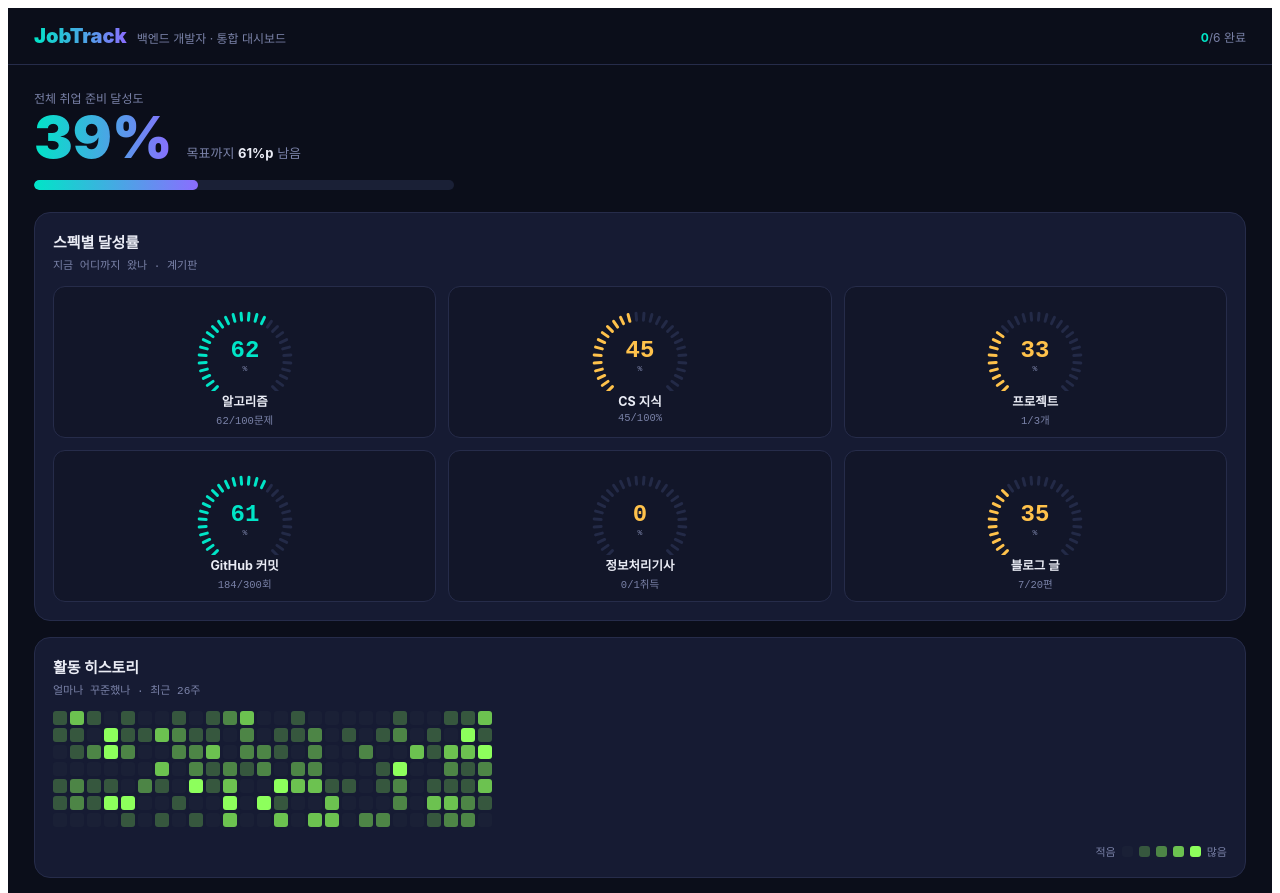
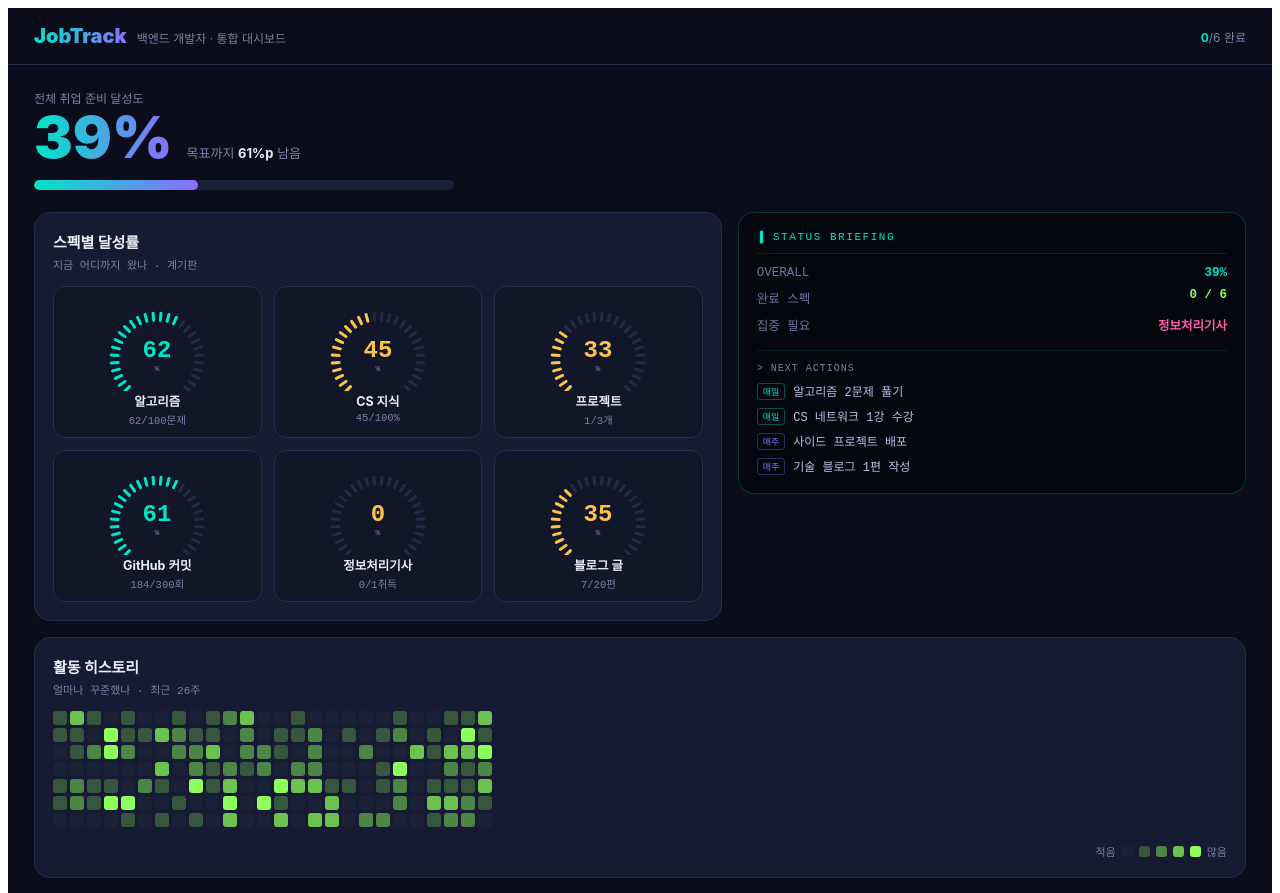
Before and after one commit to wikys0609-tech/jobtrack, a React (Vite) app in the folder jobtrack/: page / in a window 1280 px wide. Shown: the top 893 px of the page. Built offline with nearby package versions, Linux system fonts and the light colour scheme.

Commit message:
feat: 통합 그리드 배치 - 대시보드 레이아웃 완성

```diff
--- a/jobtrack/src/App.jsx
+++ b/jobtrack/src/App.jsx
@@ -1,4 +1,4 @@
-// 색상 팔레트 — 앞으로 계속 씁니다
+// ── 색상 팔레트 ──
 const BG = "#0B0E1A";
 const CARD = "#161B33";
 const LINE = "#262C4A";
@@ -7,7 +7,7 @@ const MUTE = "#7A82A8";
 const NEON = "#00E5C7";
 const VIOLET = "#8B6DFF";
 
-// 임시 데이터 (나중에 Supabase로 교체할 자리)
+// ── 데이터 (나중에 Supabase로 교체할 자리) ──
 const SPECS = [
   { name: "알고리즘", target: 100, unit: "문제", cur: 62 },
   { name: "CS 지식", target: 100, unit: "%", cur: 45 },
@@ -17,7 +17,7 @@ const SPECS = [
   { name: "블로그 글", target: 20, unit: "편", cur: 7 },
 ];
 
-// 잔디 목업 데이터 생성 (나중에 실제 활동 기록으로 교체)
+// 잔디 목업 데이터 생성
 function makeGrass() {
   const weeks = 26, g = [];
   let seed = 7;
@@ -35,7 +35,7 @@ function makeGrass() {
 const GRASS = makeGrass();
 const GRASS_COLORS = ["#1A2036", "#8DFF5C44", "#8DFF5C77", "#8DFF5CBB", "#8DFF5C"];
 
-// 다음 할 일 (주기 포함) — 나중에 투두 DB로 교체
+// 다음 할 일 (주기 포함)
 const NEXT_TODOS = [
   { text: "알고리즘 2문제 풀기", cycle: "매일" },
   { text: "CS 네트워크 1강 수강", cycle: "매일" },
@@ -51,7 +51,6 @@ function App() {
     SPECS.reduce((a, s) => a + pct(s.cur, s.target), 0) / SPECS.length
   );
   const done = SPECS.filter((s) => pct(s.cur, s.target) >= 100).length;
-
   const weakest = [...SPECS].sort((a, b) => pct(a.cur, a.target) - pct(b.cur, b.target))[0];
 
   return (
@@ -80,8 +79,9 @@ function App() {
         </span>
       </header>
 
+      <main style={{ maxWidth: 1240, margin: "0 auto", padding: "24px 26px 60px" }}>
+
         {/* 전체 달성도 히어로 */}
-      <main style={{ maxWidth: 1240, margin: "0 auto", padding: "24px 26px" }}>
         <div style={{ marginBottom: 22 }}>
           <div style={{ fontSize: 12, color: MUTE, marginBottom: 2 }}>
             전체 취업 준비 달성도
@@ -98,7 +98,6 @@ function App() {
               목표까지 <b style={{ color: TXT }}>{100 - overall}%p</b> 남음
             </span>
           </div>
-          {/* 진행 바 */}
           <div style={{
             height: 10, background: "#1A2036", borderRadius: 20,
             overflow: "hidden", marginTop: 14, maxWidth: 420
@@ -110,6 +109,12 @@ function App() {
             }} />
           </div>
         </div>
+
+        {/* ── 통합 그리드: 계기판(좌) + 현황판(우) + 잔디(아래 전체) ── */}
+        <div style={{
+          display: "grid", gridTemplateColumns: "1.15fr 0.85fr",
+          gap: 16, alignItems: "start"
+        }}>
 
           {/* 계기판 — 스펙별 달성률 */}
           <section style={{
@@ -130,50 +135,11 @@ function App() {
               {SPECS.map((s) => <GaugeCard key={s.name} s={s} />)}
             </div>
           </section>
-        {/* 잔디형 — 활동 히스토리 */}
-        <section style={{
-          background: CARD, border: `1px solid ${LINE}`,
-          borderRadius: 16, padding: 18, marginTop: 16
-        }}>
-          <div style={{ fontSize: 15, fontWeight: 800, marginBottom: 4 }}>
-            활동 히스토리
-          </div>
-          <div style={{
-            fontSize: 11, color: MUTE, fontFamily: "monospace",
-            marginBottom: 14
-          }}>얼마나 꾸준했나 · 최근 26주</div>
 
-          <div style={{ display: "flex", gap: 3, overflowX: "auto", paddingBottom: 4 }}>
-            {GRASS.map((col, wi) => (
-              <div key={wi} style={{ display: "flex", flexDirection: "column", gap: 3 }}>
-                {col.map((v, di) => (
-                  <div key={di} style={{
-                    width: 14, height: 14, borderRadius: 3,
-                    background: GRASS_COLORS[v]
-                  }} />
-                ))}
-              </div>
-            ))}
-          </div>
-
-          <div style={{
-            display: "flex", alignItems: "center", gap: 6, fontSize: 11,
-            color: MUTE, marginTop: 12, justifyContent: "flex-end"
-          }}>
-            적음
-            {GRASS_COLORS.map((c) => (
-              <span key={c} style={{
-                width: 11, height: 11, borderRadius: 3,
-                background: c, display: "inline-block"
-              }} />
-            ))}
-            많음
-          </div>
-        </section>
           {/* 현황판 — 브리핑 + 다음 할 일 */}
           <section style={{
             background: "#05070E", border: `1px solid ${NEON}33`,
-          borderRadius: 16, padding: 18, marginTop: 16, fontFamily: "monospace"
+            borderRadius: 16, padding: 18, fontFamily: "monospace"
           }}>
             <div style={{
               color: NEON, fontSize: 11, letterSpacing: "0.14em",
@@ -181,15 +147,11 @@ function App() {
             }}>
               ▐ STATUS BRIEFING
             </div>
-
-          {/* 요약 라인 */}
             <div style={{ display: "flex", flexDirection: "column", gap: 8, fontSize: 12.5 }}>
               <BriefRow k="OVERALL" v={`${overall}%`} c={NEON} />
               <BriefRow k="완료 스펙" v={`${done} / ${SPECS.length}`} c="#8DFF5C" />
               <BriefRow k="집중 필요" v={weakest.name} c="#FF5CAA" />
             </div>
-
-          {/* 다음 할 일 */}
             <div style={{
               color: MUTE, fontSize: 10, letterSpacing: "0.1em",
               margin: "16px 0 8px", borderTop: `1px solid ${NEON}18`, paddingTop: 12
@@ -213,12 +175,52 @@ function App() {
             </div>
           </section>
 
+          {/* 잔디형 — 활동 히스토리 (아래 전체 폭) */}
+          <section style={{
+            gridColumn: "1 / -1", background: CARD,
+            border: `1px solid ${LINE}`, borderRadius: 16, padding: 18
+          }}>
+            <div style={{ fontSize: 15, fontWeight: 800, marginBottom: 4 }}>
+              활동 히스토리
+            </div>
+            <div style={{
+              fontSize: 11, color: MUTE, fontFamily: "monospace",
+              marginBottom: 14
+            }}>얼마나 꾸준했나 · 최근 26주</div>
+            <div style={{ display: "flex", gap: 3, overflowX: "auto", paddingBottom: 4 }}>
+              {GRASS.map((col, wi) => (
+                <div key={wi} style={{ display: "flex", flexDirection: "column", gap: 3 }}>
+                  {col.map((v, di) => (
+                    <div key={di} style={{
+                      width: 14, height: 14, borderRadius: 3,
+                      background: GRASS_COLORS[v]
+                    }} />
+                  ))}
+                </div>
+              ))}
+            </div>
+            <div style={{
+              display: "flex", alignItems: "center", gap: 6, fontSize: 11,
+              color: MUTE, marginTop: 12, justifyContent: "flex-end"
+            }}>
+              적음
+              {GRASS_COLORS.map((c) => (
+                <span key={c} style={{
+                  width: 11, height: 11, borderRadius: 3,
+                  background: c, display: "inline-block"
+                }} />
+              ))}
+              많음
+            </div>
+          </section>
+
+        </div>
       </main>
     </div>
   );
 }
 
-// ── 계기판 카드 (스펙 하나를 반원 게이지로) ──
+// ── 계기판 카드 ──
 function GaugeCard({ s }) {
   const p = pct(s.cur, s.target);
   const col = p >= 100 ? "#8DFF5C" : p >= 50 ? "#00E5C7" : "#FFC24B";
```
Lines whose indentation alone changed are shown as unchanged.
